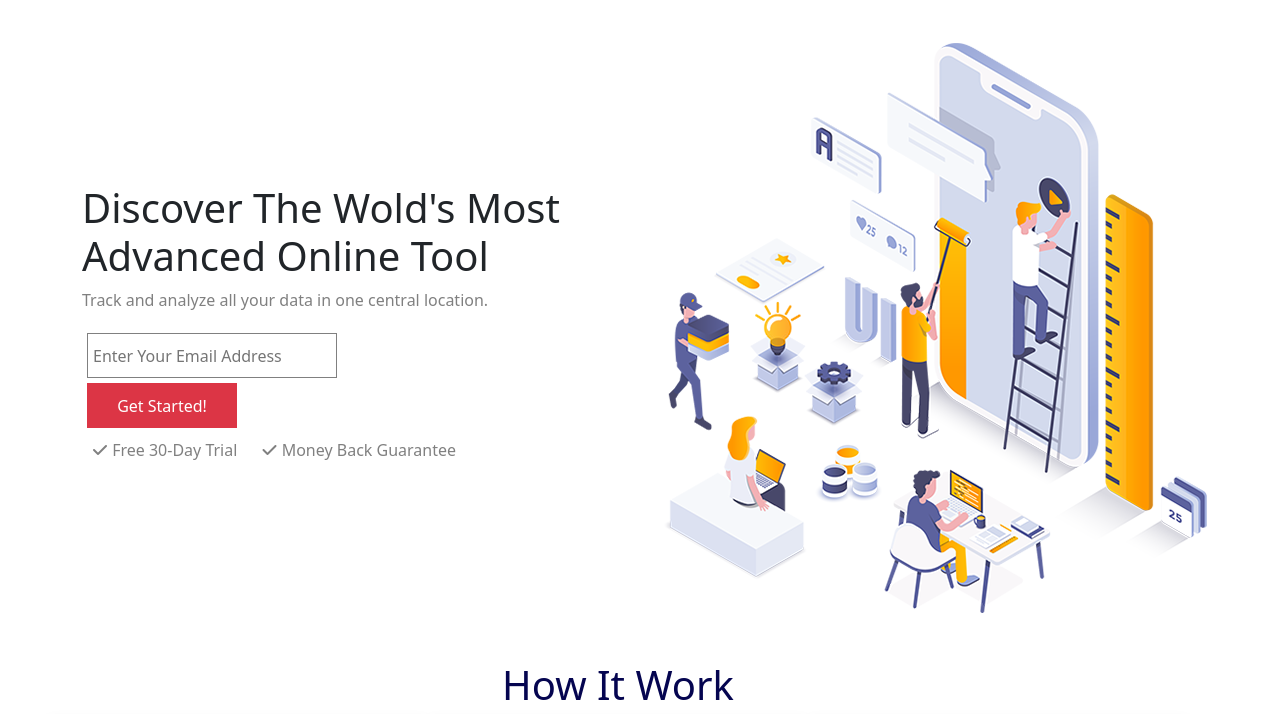
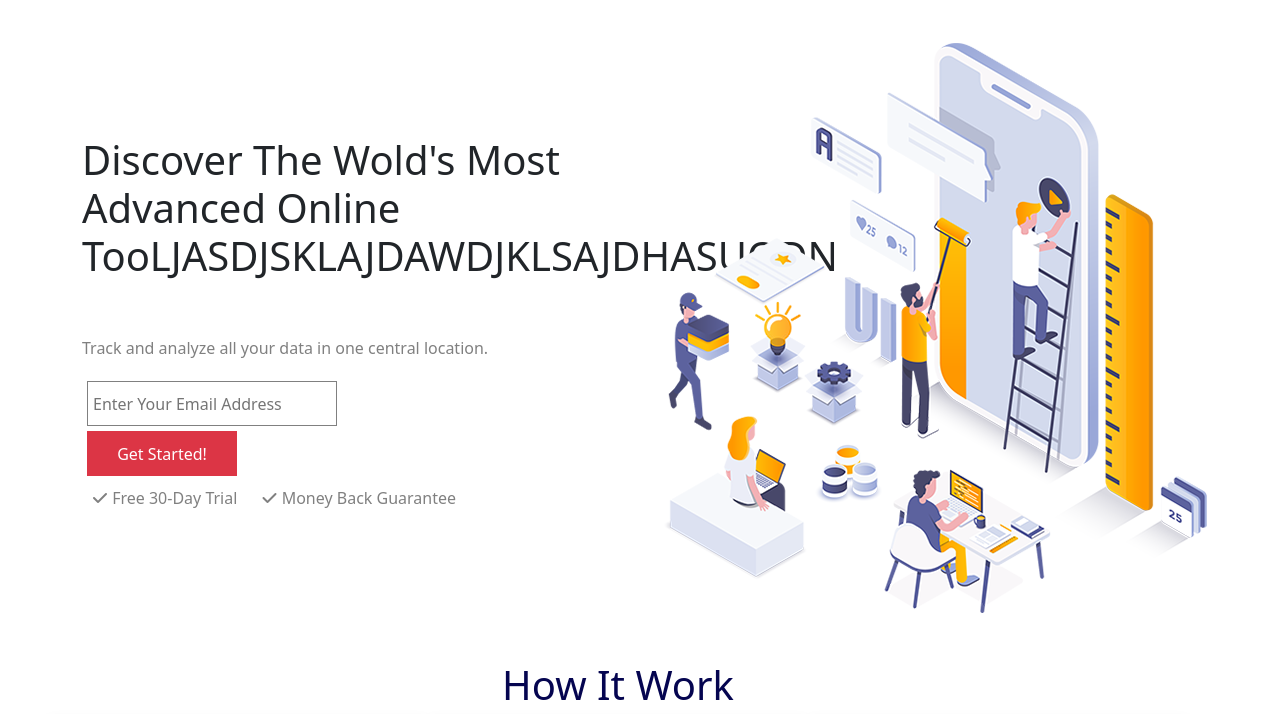
Before and after one commit to yamaan2703/MyProject, a plain HTML site: page index.html in a window 1280 px wide. Shown: the part 77-791 px from the top of the page. Drawn offline with nearby package versions, Linux system fonts and the light colour scheme.

Commit message:
fourth commit

```diff
--- a/index.html
+++ b/index.html
@@ -42,7 +42,7 @@
         <div class="row">
             <div class="col-6 d-flex flex-column justify-content-center">
                 <div class="head">
-                    <h1>Discover The Wold's Most Advanced Online Tool<span><i
+                    <h1>Discover The Wold's Most Advanced Online TooLJASDJSKLAJDAWDJKLSAJDHASUODN<span><i
                                 class="fa-sharp fa-solid fa-message-quote"></i></span> </h1>
                     <p style="color: gray;">Track and analyze all your data in one central location.</p>
                     <div class="input">
```
